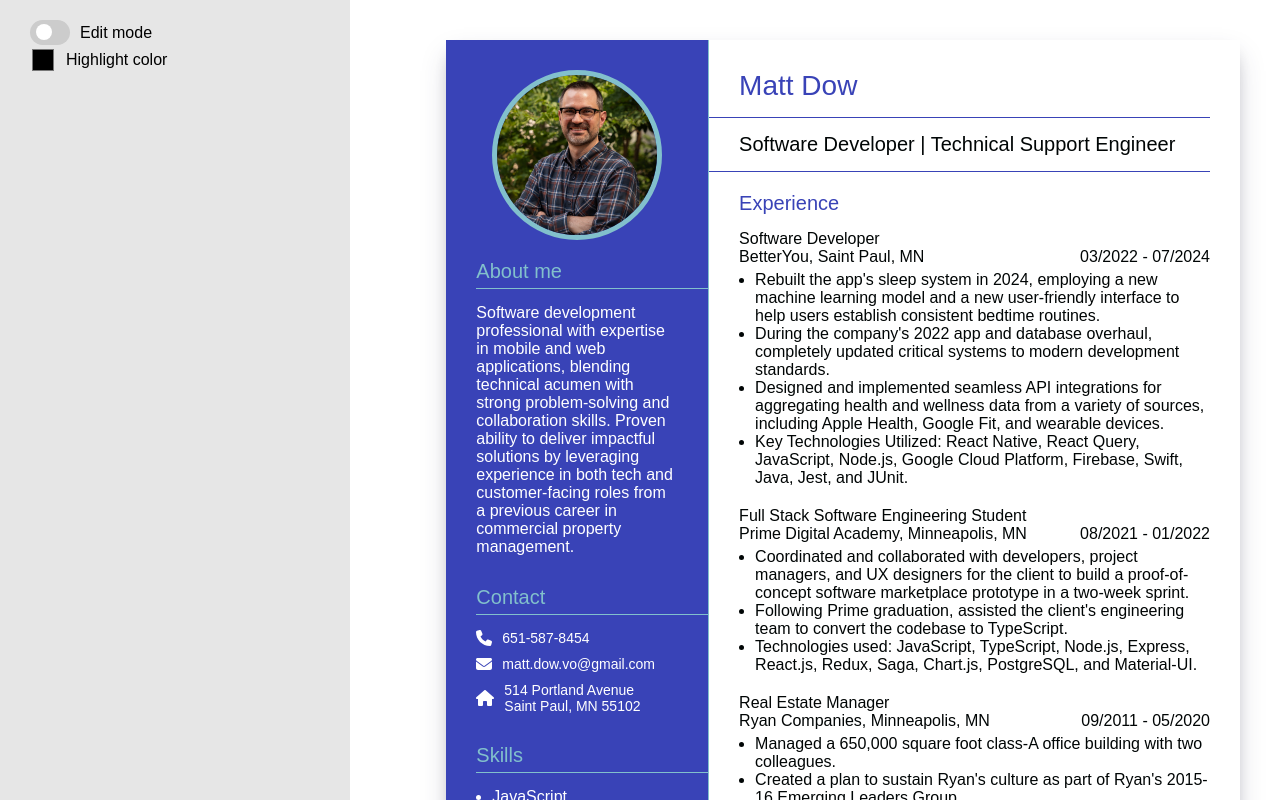
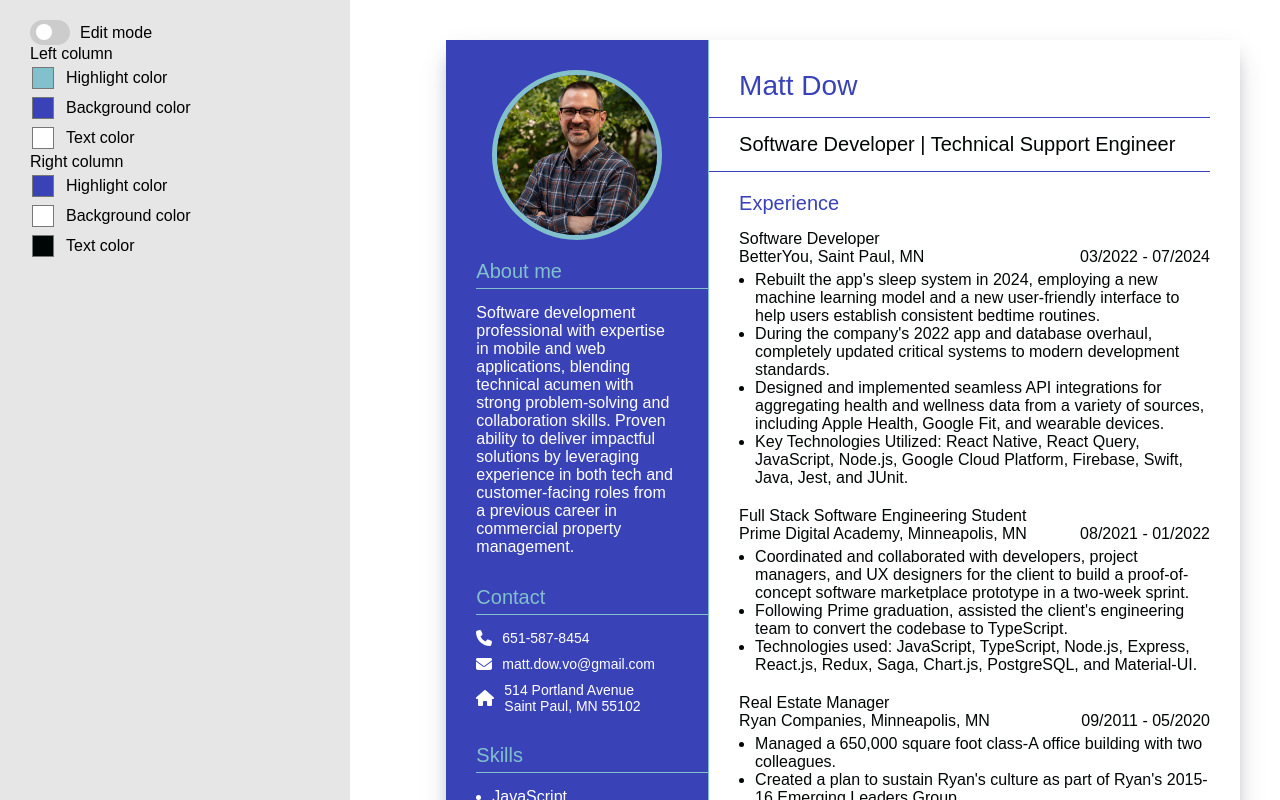
Before and after one commit to mattdow/web-resume, a Vue app in the folder matt-dow-resume-builder/: page / in a window 1280 px wide. Shown: the top 800 px of the page. Built offline with nearby package versions, Linux system fonts and the light colour scheme.

Commit message:
Add additional color input changes

```diff
--- a/matt-dow-resume-builder/src/App.vue
+++ b/matt-dow-resume-builder/src/App.vue
@@ -3,17 +3,45 @@
   <main class="container">
     <Sidebar>
       <EditToggle @edit-mode-toggled="toggleEditMode" />
+      <div>Left column</div>
+      <ColorInput
+        label="Highlight color"
+        :default-color="colors.left.highlight"
+        @color-changed="colors.left.highlight = $event"
+      />
+      <ColorInput
+        label="Background color"
+        :default-color="colors.left.background"
+        @color-changed="colors.left.background = $event"
+      />
+      <ColorInput
+        label="Text color"
+        :default-color="colors.left.text"
+        @color-changed="colors.left.text = $event"
+      />
+
+      <div>Right column</div>
       <ColorInput
         label="Highlight color"
         :default-color="colors.right.highlight"
         @color-changed="colors.right.highlight = $event"
+      />
+      <ColorInput
+        label="Background color"
+        :default-color="colors.right.background"
+        @color-changed="colors.right.background = $event"
+      />
+      <ColorInput
+        label="Text color"
+        :default-color="colors.right.text"
+        @color-changed="colors.right.text = $event"
       />
     </Sidebar>
     <div
       id="resume"
       class="d-flex"
       :class="{'edit-off': !editing}"
-      :style="{'--highlight-color-right': colors.right.highlight}"
+      :style="cssVariables"
     >
       <div class="left-col">
         <ResumeSection>
--- a/matt-dow-resume-builder/src/components/ColorInput.vue
+++ b/matt-dow-resume-builder/src/components/ColorInput.vue
@@ -4,6 +4,7 @@
       type="color"
       class="color-picker"
       @input="$emit('colorChanged', $event.target.value)"
+      :value="defaultColor"
     >
     {{ label }}
   </label>
```
